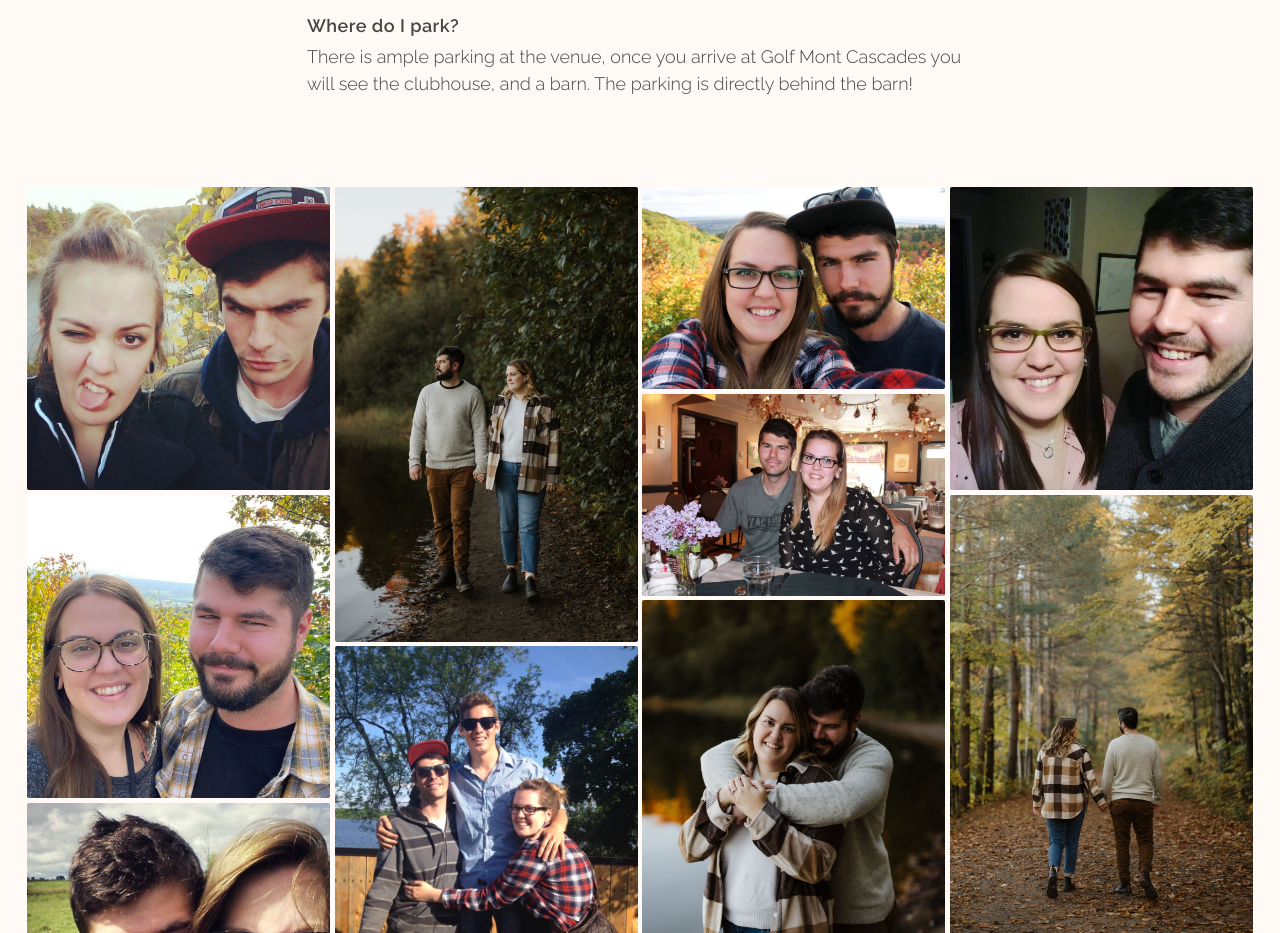
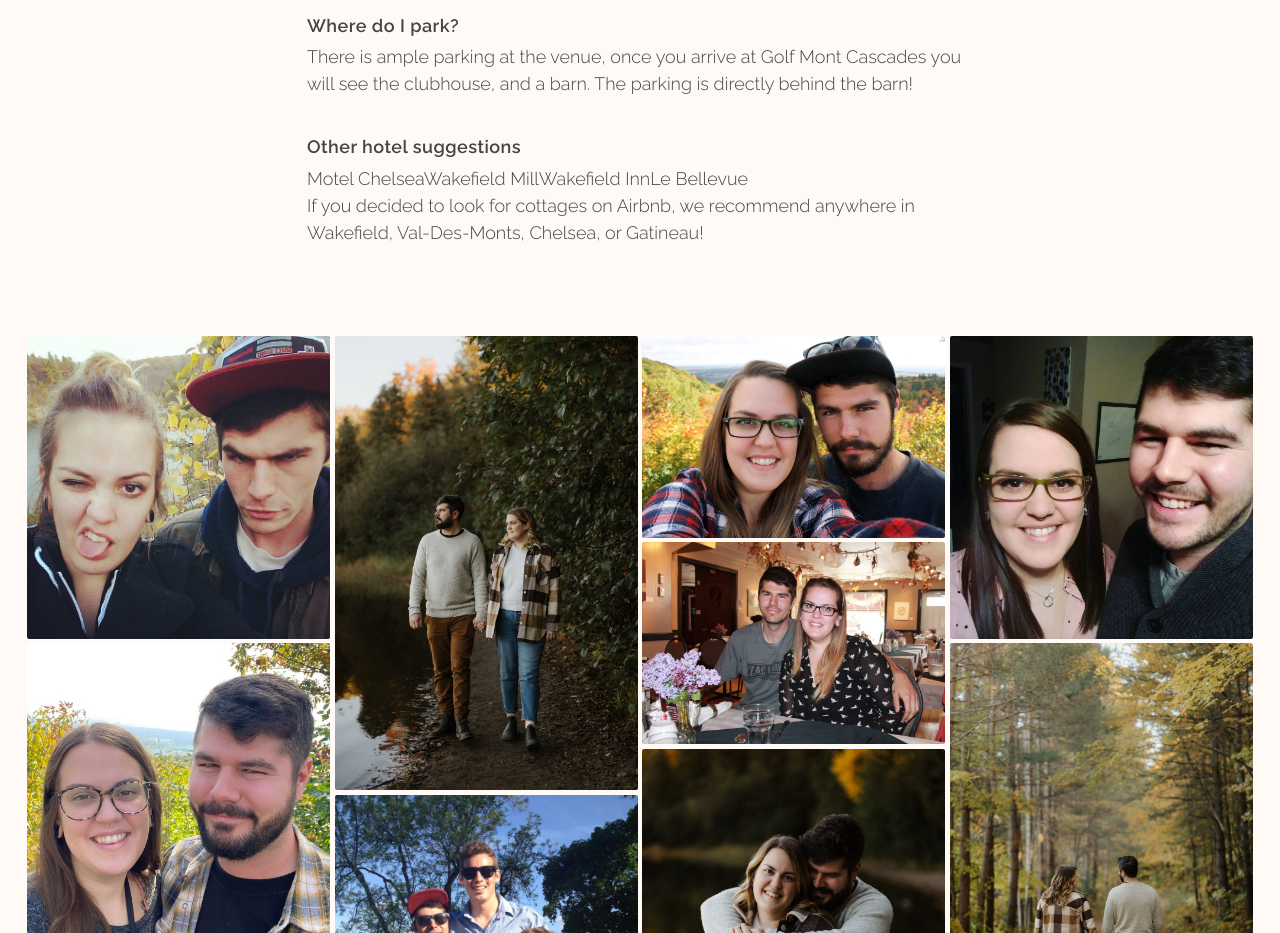
Before and after one commit to martenbjork/erin-and-benoit, a Next.js app: page / in a window 1280 px wide. Shown: the part 4020-4953 px from the top of the page. Built offline with nearby package versions, Linux system fonts and the light colour scheme.

Commit message:
Update index.tsx

```diff
--- a/src/pages/index.tsx
+++ b/src/pages/index.tsx
@@ -237,6 +237,16 @@ export default function Home() {
             There is ample parking at the venue, once you arrive at Golf Mont
             Cascades you will see the clubhouse, and a barn. The parking is
             directly behind the barn!
+          </p>
+          <h3>Other hotel suggestions</h3>
+          <p>
+            <a className="links" href="https://www.motelchelsea.com/">Motel Chelsea</a>
+            <a href="https://wakefieldmill.com/">Wakefield Mill</a>
+            <a href="https://wakefieldinn.ca/">Wakefield Inn</a>
+            <a href="https://lebellevue.ca/">Le Bellevue</a>
+          </p>
+          <p>
+            If you decided to look for cottages on Airbnb, we recommend anywhere in Wakefield, Val-Des-Monts, Chelsea, or Gatineau!
           </p>
         </div>
         <div className={styles.Collage}>
```
